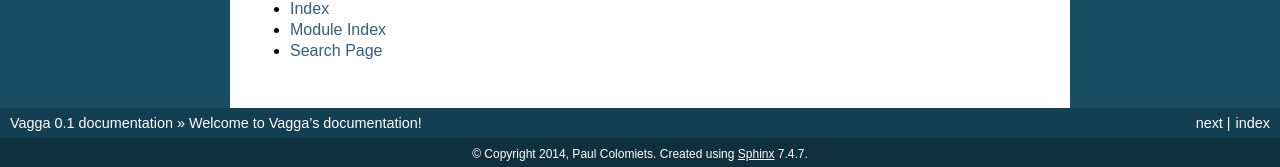
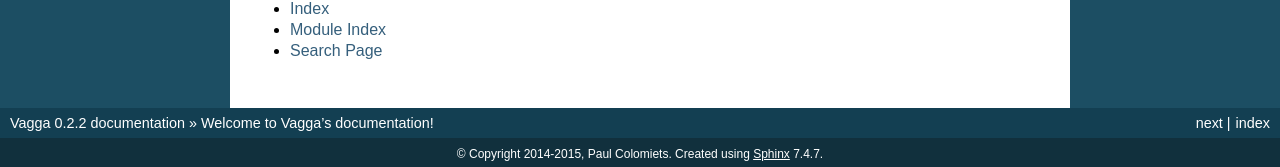
Before and after one commit to tailhook/vagga, a Sphinx documentation site: the page built from docs/index.rst, in a window 1280 px wide and 900 px high, scrolled down 642 px. Shown: the part 730-897 px from the top of the window. Built offline with Sphinx 7.4.7, drawn with Linux system fonts in a browser that asks for light colours; some of the changed text lies outside the part shown.

Commit message:
Updated version in sphinx docs

```diff
--- a/docs/conf.py
+++ b/docs/conf.py
@@ -44,16 +44,16 @@ master_doc = 'index'
 
 # General information about the project.
 project = u'Vagga'
-copyright = u'2014, Paul Colomiets'
+copyright = u'2014-2015, Paul Colomiets'
 
 # The version info for the project you're documenting, acts as replacement for
 # |version| and |release|, also used in various other places throughout the
 # built documents.
 #
 # The short X.Y version.
-version = '0.1'
+version = '0.2'
 # The full version, including alpha/beta/rc tags.
-release = '0.1'
+release = '0.2.2'
 
 # The language for content autogenerated by Sphinx. Refer to documentation
 # for a list of supported languages.
```
